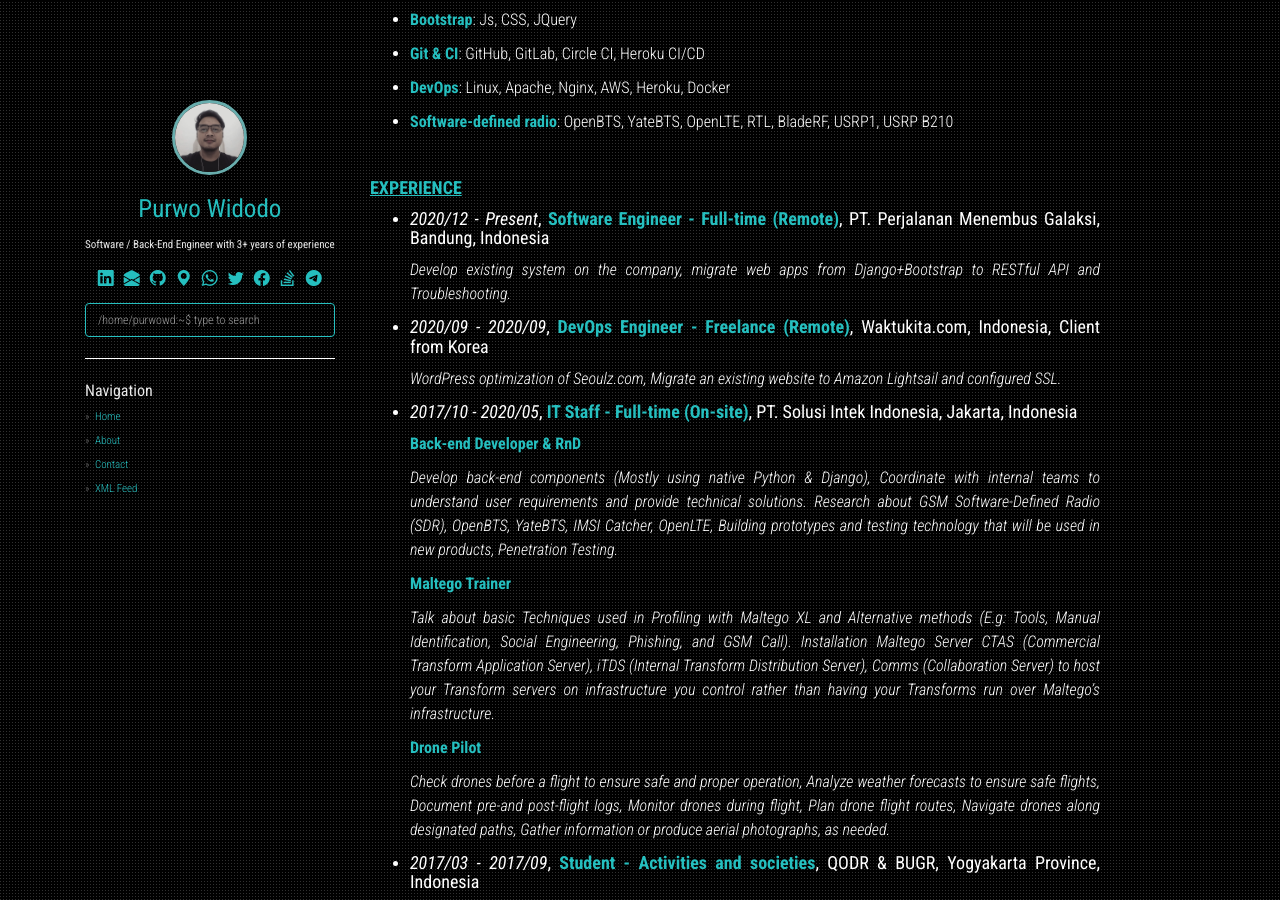
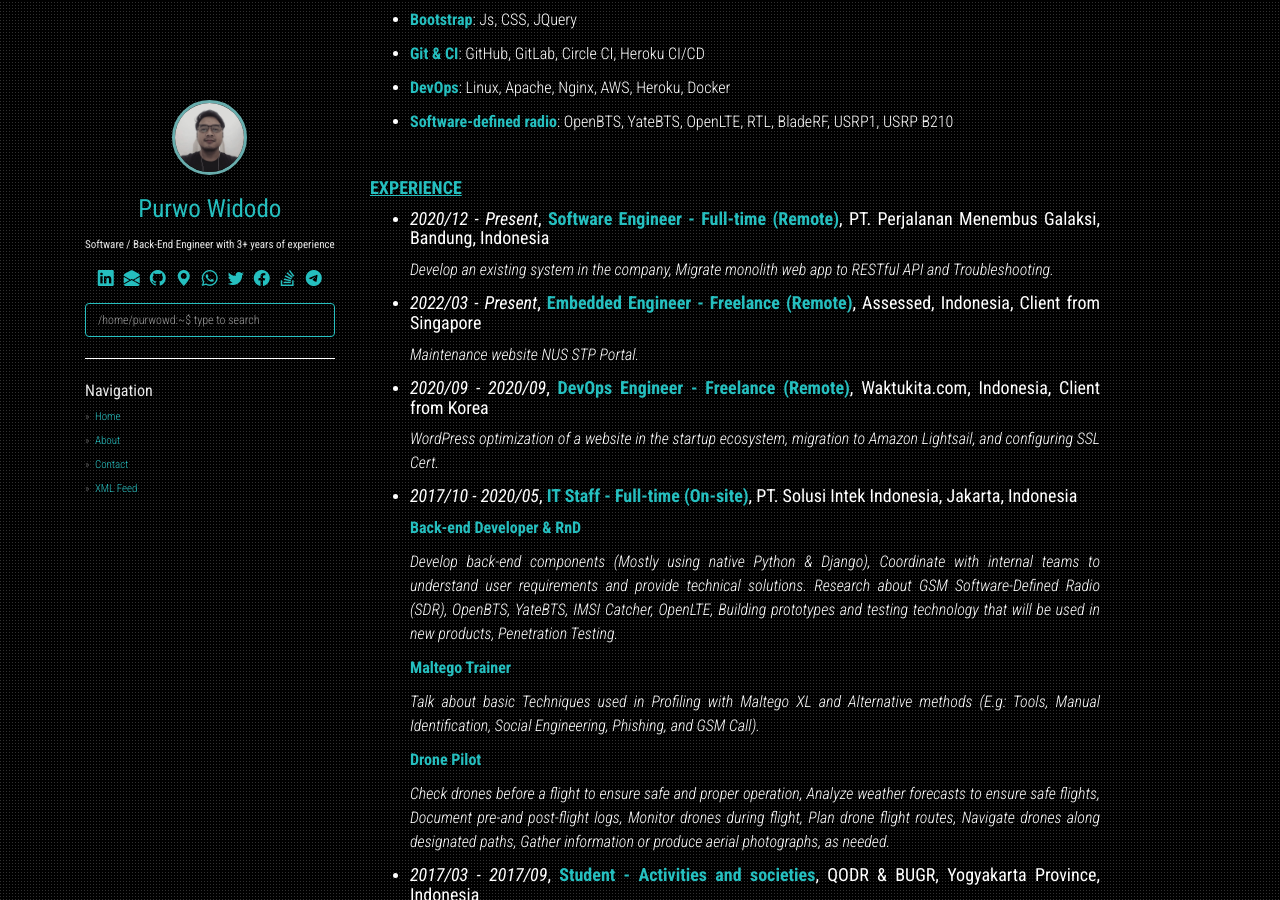
Before and after one commit to purwowd/purwowd.github.io, a Jekyll site: the page built from about.md, in a window 1280 px wide and 900 px high, scrolled down 673 px. Built offline with Jekyll 4.4.1, drawn with Linux system fonts in a browser that asks for light colours; nearby versions of some CDN libraries.

Commit message:
updated about.md

```diff
--- a/about.md
+++ b/about.md
@@ -41,13 +41,19 @@ I’m a passionate, reliable, prompt, honest, quick learner, clean code and ener
 - #### <i>2020/12 - Present</i>, <b>Software Engineer - Full-time (Remote)</b>, PT. Perjalanan Menembus Galaksi, Bandung, Indonesia
     {: .text-justify}
 
-    <i>Develop existing system on the company, migrate web apps from Django+Bootstrap to RESTful API and Troubleshooting.</i>
+    <i>Develop an existing system in the company, Migrate monolith web app to RESTful API and Troubleshooting.</i>
+    {: .text-justify}
+
+- #### <i>2022/03 - Present</i>, <b>Embedded Engineer - Freelance (Remote)</b>, Assessed, Indonesia, Client from Singapore
+    {: .text-justify}
+
+    <i>Maintenance website NUS STP Portal.</i>
     {: .text-justify}
 
 - #### <i>2020/09 - 2020/09</i>, <b>DevOps Engineer - Freelance (Remote)</b>, Waktukita.com, Indonesia, Client from Korea
     {: .text-justify}
 
-    <i>WordPress optimization of Seoulz.com, Migrate an existing website to Amazon Lightsail and configured SSL.</i>
+    <i>WordPress optimization of a website in the startup ecosystem, migration to Amazon Lightsail, and configuring SSL Cert.</i>
     {: .text-justify}
 
 - #### <i>2017/10 - 2020/05</i>, <b>IT Staff - Full-time (On-site)</b>, PT. Solusi Intek Indonesia, Jakarta, Indonesia
@@ -60,7 +66,7 @@ I’m a passionate, reliable, prompt, honest, quick learner, clean code and ener
 
     <b>Maltego Trainer</b>
 
-    <i>Talk about basic Techniques used in Profiling with Maltego XL and Alternative methods (E.g: Tools, Manual Identification, Social Engineering, Phishing, and GSM Call). Installation Maltego Server CTAS (Commercial Transform Application Server), iTDS (Internal Transform Distribution Server), Comms (Collaboration Server) to host your Transform servers on infrastructure you control rather than having your Transforms run over Maltego's infrastructure.</i>
+    <i>Talk about basic Techniques used in Profiling with Maltego XL and Alternative methods (E.g: Tools, Manual Identification, Social Engineering, Phishing, and GSM Call).</i>
     {: .text-justify}
 
     <b>Drone Pilot</b>
```
